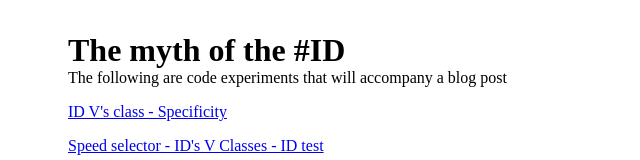
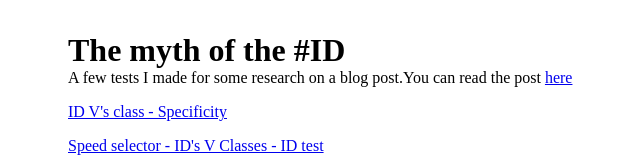
Before and after one commit to webknit/The-myth-of-the--ID, a plain HTML site: page index.html in a window 1280 px wide. Shown: the top 160 px of the page, without its empty margins (222-862 px from the left). Drawn offline with nearby package versions, Linux system fonts and the light colour scheme.

Commit message:
adding links and descriptions

```diff
--- a/index.html
+++ b/index.html
@@ -14,7 +14,7 @@
 
 		<h1>The myth of the #ID</h1>
 
-		<p>The following are code experiments that will accompany a blog post</p>
+		<p>A few tests I made for some research on a blog post.You can read the post <a href="http://shaneprendergast.co.uk/css/the-myth-of-the-id/" target="_blank">here</a></p>
 
 		<p><a href="class-V-ID.html">ID V's class - Specificity</a></p>
 
```
Also changed, not shown: 1 other file.
